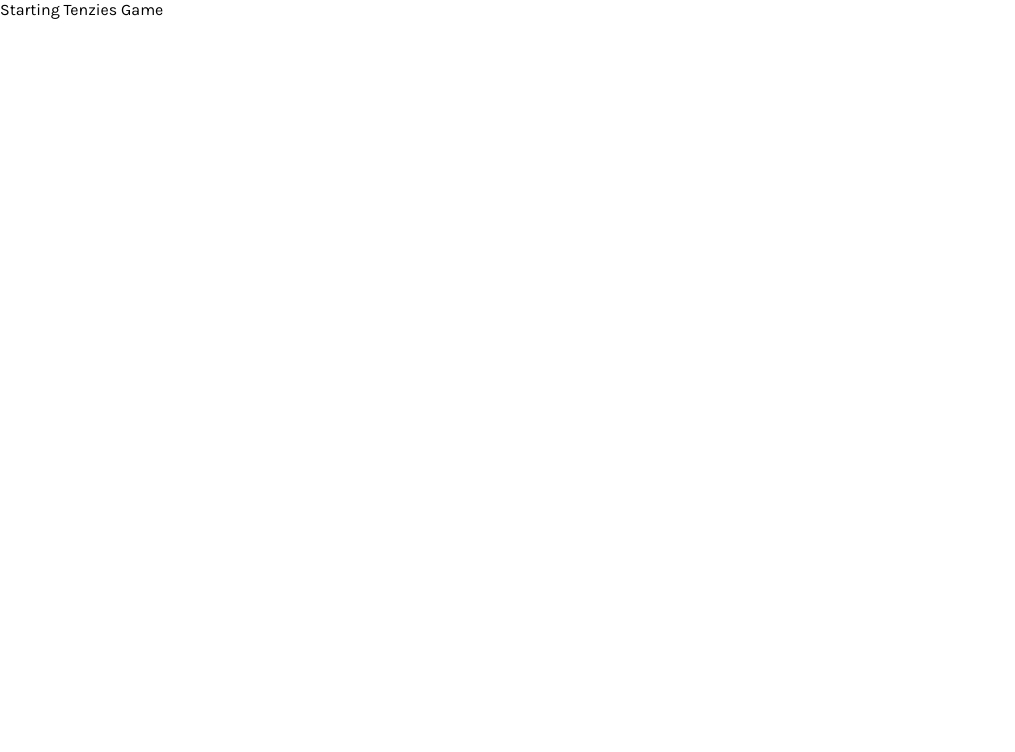
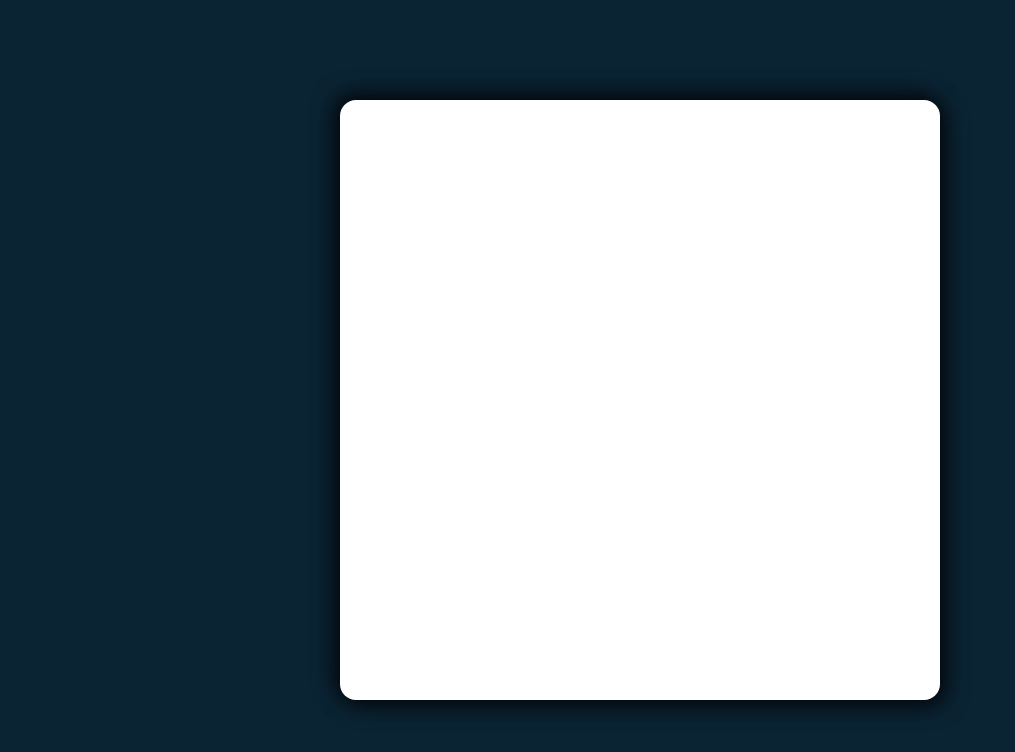
Before and after one commit to JuJu2181/React-Projects, a React (Create React App) app in the folder tenzies-game/: page / in a window 1280 px wide. Shown: the top 752 px of the page, without its empty margins (0-1015 px from the left). Built offline with nearby package versions, Linux system fonts and the light colour scheme.

Commit message:
Updated css for tenzies game

```diff
--- a/tenzies-game/src/App.js
+++ b/tenzies-game/src/App.js
@@ -1,5 +1,9 @@
 import React from "react";
 
 export default function App() {
-    return "Starting Tenzies Game";
+    return <div className="main-wrapper">
+        <main>
+
+        </main>
+    </div>
 }
--- a/tenzies-game/src/assets/css/index.css
+++ b/tenzies-game/src/assets/css/index.css
@@ -16,4 +16,23 @@
     margin: 0;
     box-sizing: border-box;
     font-family: 'Karla',sans-serif;
+    background-color: var(--background-color);
 }
+
+.main-wrapper{
+    display: flex;
+    justify-content: center;
+    align-items: center;
+    width: 100vw;
+    height: 100vh;
+}
+
+main{
+    background-color: var(--white-color);
+    color: var(--text-color);
+    width: 600px;
+    height: 600px;
+    border-radius: 1rem;
+    box-shadow: 5px 5px 20px 3px rgba(0, 0, 0, 0.6)
+    , -5px -5px 20px 3px rgba(0, 0, 0, 0.6);
+}
```
